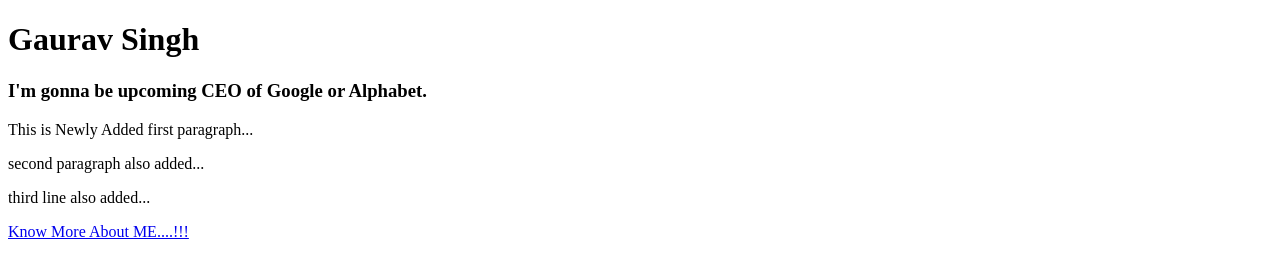
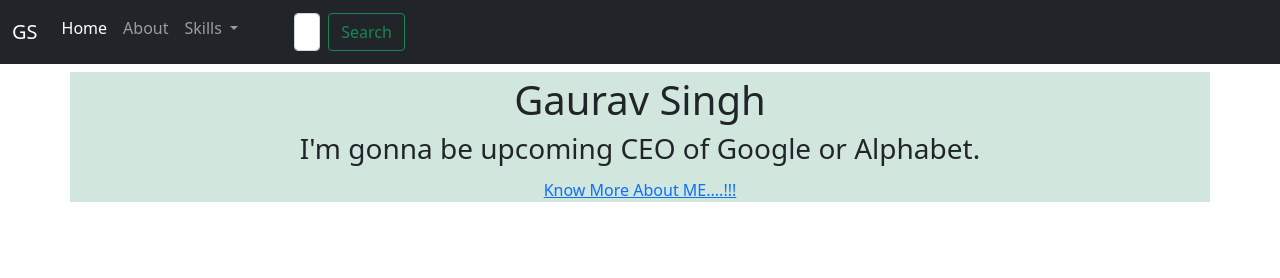
Before and after one commit to GauravSingh0248/My-Portfolio, a plain HTML site: page index.html in a window 1280 px wide. Drawn offline with nearby package versions, Linux system fonts and the light colour scheme.

Commit message:
fixed index.html

```diff
--- a/index.html
+++ b/index.html
@@ -1,17 +1,68 @@
-<!DOCTYPE html>
+<!doctype html>
 <html lang="en">
   <head>
-    <meta charset="UTF-8">
-    <meta name ="viewport" content="width=device-width, intial-scale=1.0">
-    <title>My Portfolio</title>
+    <!-- Required meta tags -->
+    <meta charset="utf-8">
+    <meta name="viewport" content="width=device-width, initial-scale=1">
+
+    <!-- Bootstrap CSS -->
+    <link href="https://cdn.jsdelivr.net/npm/bootstrap@5.0.2/dist/css/bootstrap.min.css" rel="stylesheet" integrity="sha384-EVSTQN3/azprG1Anm3QDgpJLIm9Nao0Yz1ztcQTwFspd3yD65VohhpuuCOmLASjC" crossorigin="anonymous">
+
+    <title>Hello, world!</title>
   </head>
   <body>
+    <nav class="navbar navbar-expand-lg navbar-dark bg-dark">
+        <div class="container-fluid">
+          <a class="navbar-brand" href="#">GS</a>
+          <button class="navbar-toggler" type="button" data-bs-toggle="collapse" data-bs-target="#navbarSupportedContent" aria-controls="navbarSupportedContent" aria-expanded="false" aria-label="Toggle navigation">
+            <span class="navbar-toggler-icon"></span>
+          </button>
+          <div class="collapse navbar-collapse" id="navbarSupportedContent">
+            <ul class="navbar-nav me-auto mb-2 mb-lg-0">
+              <li class="nav-item">
+                <a class="nav-link active" aria-current="page" href="#">Home</a>
+              </li>
+              <li class="nav-item">
+                <a class="nav-link" href="#">About</a>
+              </li>
+              <li class="nav-item dropdown">
+                <a class="nav-link dropdown-toggle" href="#" id="navbarDropdown" role="button" data-bs-toggle="dropdown" aria-expanded="false">
+                  Skills
+                </a>
+                <ul class="dropdown-menu" aria-labelledby="navbarDropdown">
+                  <li><a class="dropdown-item" href="#">Machine Learning</a></li>
+                  <li><a class="dropdown-item" href="#">C/C++ </a></li>
+                  <li><hr class="dropdown-divider"></li>
+                  <li><a class="dropdown-item" href="#">Git< /a></li>
+                </ul>
+              </li>
+            </ul>
+            <form class="d-flex">
+              <input class="form-control me-2" type="search" placeholder="Search" aria-label="Search">
+              <button class="btn btn-outline-success" type="submit">Search</button>
+            </form>
+          </div>
+        </div>
+      </nav>
+
+
+    <div class="container alert-success text-center">
         <h1>Gaurav Singh</h1>
         <h3> I'm gonna be upcoming CEO of Google or Alphabet.</h3>
-    <p> This is Newly Added first paragraph...</p>
-    <p> second paragraph also added...</p>
-    <p> third line also added...</p>
+
 
     <a href="about.html">Know More About ME....!!!</a>
+    </div>
+
+    <!-- Optional JavaScript; choose one of the two! -->
+
+    <!-- Option 1: Bootstrap Bundle with Popper -->
+    <script src="https://cdn.jsdelivr.net/npm/bootstrap@5.0.2/dist/js/bootstrap.bundle.min.js" integrity="sha384-MrcW6ZMFYlzcLA8Nl+NtUVF0sA7MsXsP1UyJoMp4YLEuNSfAP+JcXn/tWtIaxVXM" crossorigin="anonymous"></script>
+
+    <!-- Option 2: Separate Popper and Bootstrap JS -->
+    <!--
+    <script src="https://cdn.jsdelivr.net/npm/@popperjs/core@2.9.2/dist/umd/popper.min.js" integrity="sha384-IQsoLXl5PILFhosVNubq5LC7Qb9DXgDA9i+tQ8Zj3iwWAwPtgFTxbJ8NT4GN1R8p" crossorigin="anonymous"></script>
+    <script src="https://cdn.jsdelivr.net/npm/bootstrap@5.0.2/dist/js/bootstrap.min.js" integrity="sha384-cVKIPhGWiC2Al4u+LWgxfKTRIcfu0JTxR+EQDz/bgldoEyl4H0zUF0QKbrJ0EcQF" crossorigin="anonymous"></script>
+    -->
   </body>
 </html>
```
Lines whose indentation alone changed are shown as unchanged.
